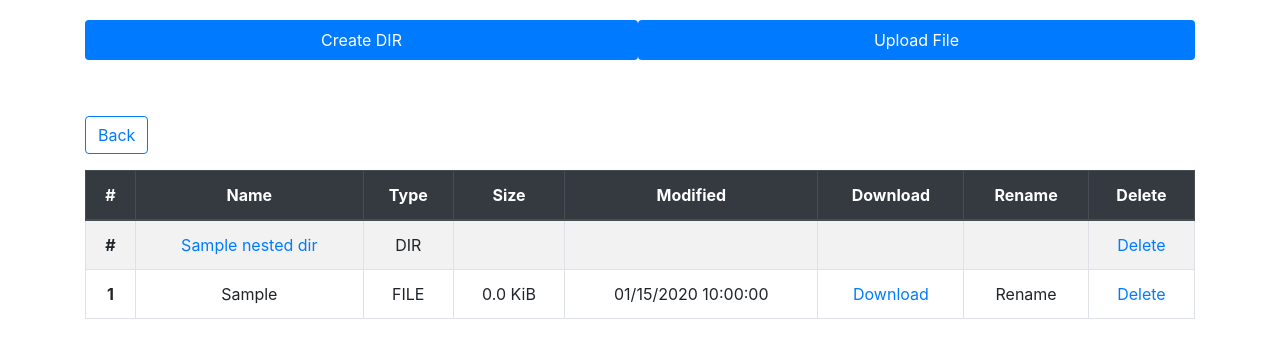
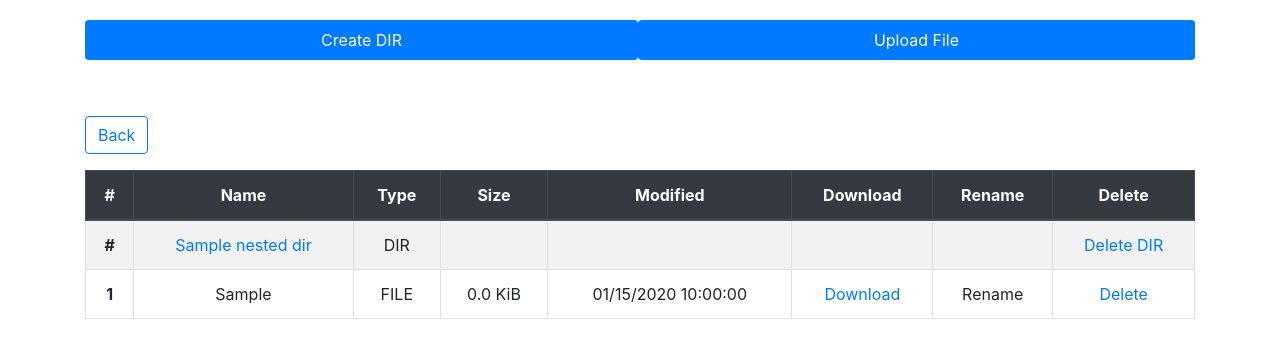
Before and after one commit to romanpodliagin/s3-file-manager, a Django app: template templates/dirs_view.html in a window 1280 px wide. Shown: the part 56-414 px from the top of the page. Run offline with Django 3.2, Linux system fonts and the light colour scheme; tables that the repository leaves empty hold one stand-in row (values such as "Sample post"); the template is opened without the code that fills it: values that come from a table or form of the project are taken from there, most other values are stand-ins (such as "Sample title", 1, 10 or a date in 2020); some libraries are stand-ins or nearby versions.

Commit message:
Delet DIR Feature

```diff
--- a/file_manager/models.py
+++ b/file_manager/models.py
@@ -31,7 +31,7 @@ class Bucket(models.Model):
 
 class Directory(models.Model):
     parent_directory = models.ForeignKey('self', related_name='nested_directories',
-                                         on_delete=models.CASCADE, null=True)
+                                         on_delete=models.CASCADE, null=True, blank=True)
     bucket = models.ForeignKey(Bucket, related_name='directories', on_delete=models.CASCADE, null=True)
     name = models.CharField(max_length=128)
     nested = models.BooleanField(default=False)
@@ -84,6 +84,16 @@ class Directory(models.Model):
             return self.name
         else:
             return self.parent_directory.get_full_dir_path() + self.name
+
+    def delete(self, using=None, keep_parents=False):
+        # Remove all files in current dirs
+        for file_object in self.files.all():
+            file_object.delete()
+
+        # Remove all files in sub dirs
+        for directory in self.nested_directories.all():
+            directory.delete()
+        return super().delete(using=using, keep_parents=keep_parents)
 
 
 class File(models.Model):
--- a/file_manager/urls.py
+++ b/file_manager/urls.py
@@ -26,6 +26,7 @@ urlpatterns = [
     url('dirs/view/(?P<dir_id>.*?)$', views.DIRView.as_view(), name='dir_view'),
     url('dirs/create/$', views.DIRCreate.as_view(), name='dir_create'),
     url('dirs/list/', views.DIRList.as_view(), name='dir_list'),
+    url('dirs/delete/$', views.DIRDelete.as_view(), name='dir_delete'),
 
     # url('api/', include('file_manager.api.urls')),
 
--- a/templates/dirs_view.html
+++ b/templates/dirs_view.html
@@ -34,7 +34,7 @@
                 <td></td>
                 <td></td>
                 <td></td>
-                <td><a type="button" onclick="delete_file({{ filename.id }})" class="">Delete</a></td>
+                <td><a type="button" onclick="delete_dir({{ nested_dir.id }})" class="">Delete DIR</a></td>
             </tr>
     {% endfor %}
 
--- a/templates/static/js/home.js
+++ b/templates/static/js/home.js
@@ -18,3 +18,20 @@ function delete_file(file_id) {
         trow.remove();
     });
 }
+
+function delete_dir(dir_id) {
+    console.log('deleting dir ' + dir_id);
+    let trow = $('#dir_' + dir_id);
+
+    $.ajax({
+        type: 'POST',
+        cache: false,
+        data: {'dir_id': dir_id},
+        url: '/dirs/delete/',
+        error: function(xhr, status, e) {
+            alert(xhr + ' ' + status + ' ' + e);
+        },
+    }).done(function(response) {
+        trow.remove();
+    });
+}
```
Also changed, not shown: file_manager/views.py (+11 -0 lines).
